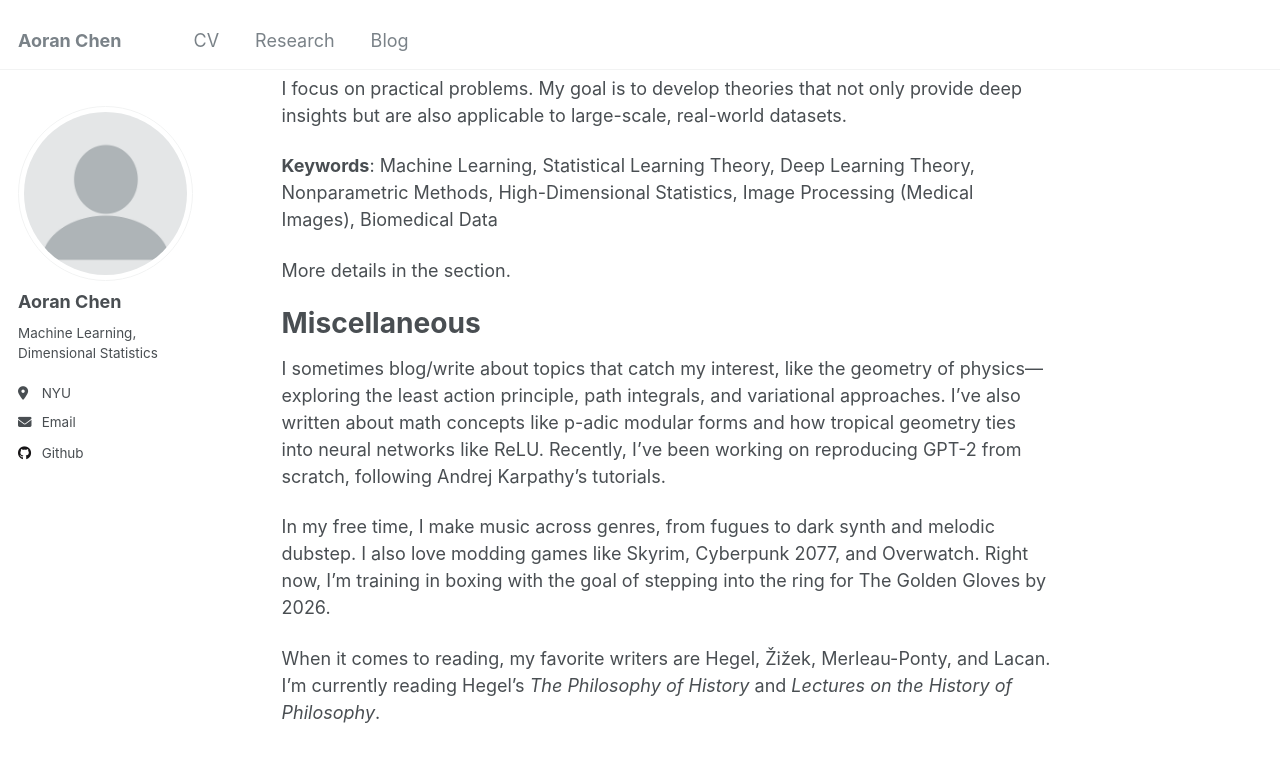
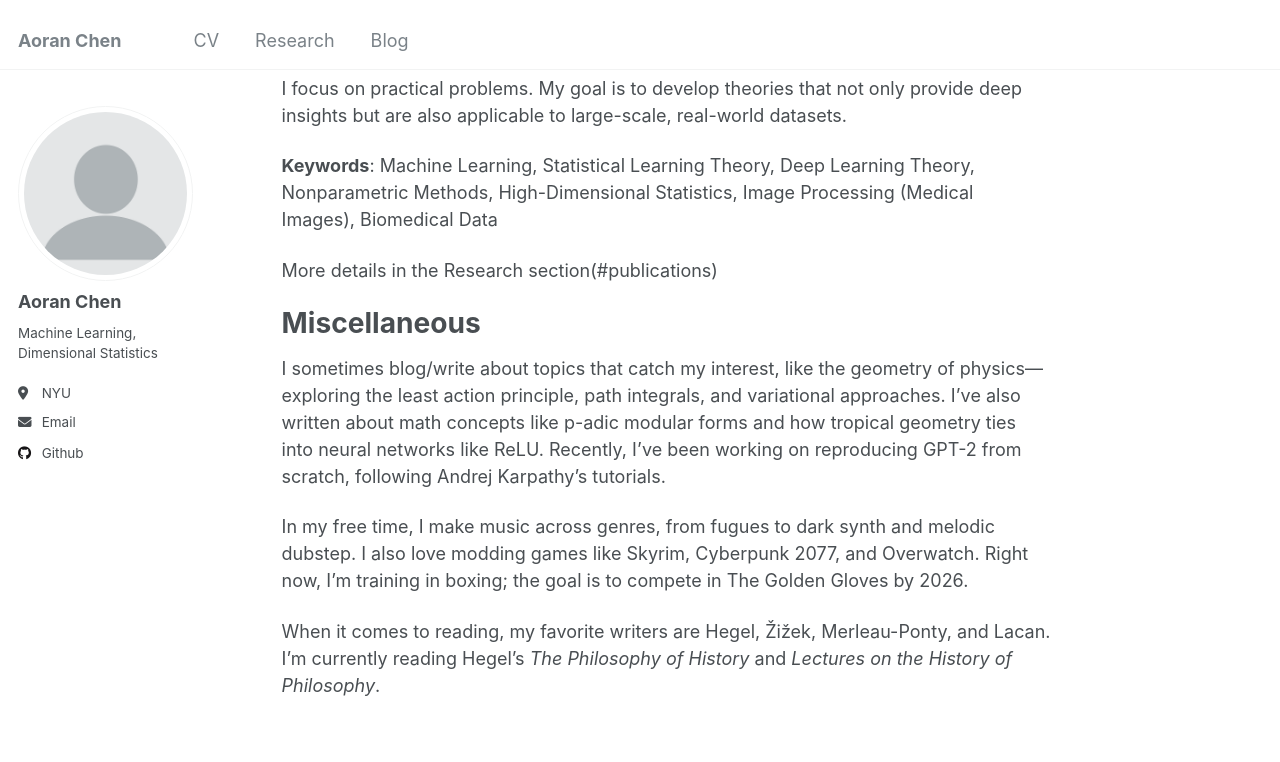
Before and after one commit to samohtaerg/samohtaerg.github.io, a Jekyll site: the page built from _pages/about.md, in a window 1280 px wide and 900 px high, scrolled down 742 px. Shown: the top 762 px of the window. Built offline with Jekyll 4.4.1, drawn with Linux system fonts in a browser that asks for light colours.

Commit message:
Update about.md

```diff
--- a/_pages/about.md
+++ b/_pages/about.md
@@ -27,12 +27,12 @@ I focus on practical problems. My goal is to develop theories that not only prov
 
 **Keywords**: Machine Learning, Statistical Learning Theory, Deep Learning Theory, Nonparametric Methods, High-Dimensional Statistics, Image Processing (Medical Images), Biomedical Data
 
-More details in the section.
+More details in the Research section(#publications)
 
 Miscellaneous
 ======
 I sometimes blog/write about topics that catch my interest, like the geometry of physics—exploring the least action principle, path integrals, and variational approaches. I’ve also written about math concepts like p-adic modular forms and how tropical geometry ties into neural networks like ReLU. Recently, I’ve been working on reproducing GPT-2 from scratch, following Andrej Karpathy’s tutorials.
 
-In my free time, I make music across genres, from fugues to dark synth and melodic dubstep. I also love modding games like Skyrim, Cyberpunk 2077, and Overwatch. Right now, I’m training in boxing with the goal of stepping into the ring for The Golden Gloves by 2026.
+In my free time, I make music across genres, from fugues to dark synth and melodic dubstep. I also love modding games like Skyrim, Cyberpunk 2077, and Overwatch. Right now, I’m training in boxing; the goal is to compete in The Golden Gloves by 2026.
 
 When it comes to reading, my favorite writers are Hegel, Žižek, Merleau-Ponty, and Lacan. I’m currently reading Hegel’s *The Philosophy of History* and *Lectures on the History of Philosophy*.
```
